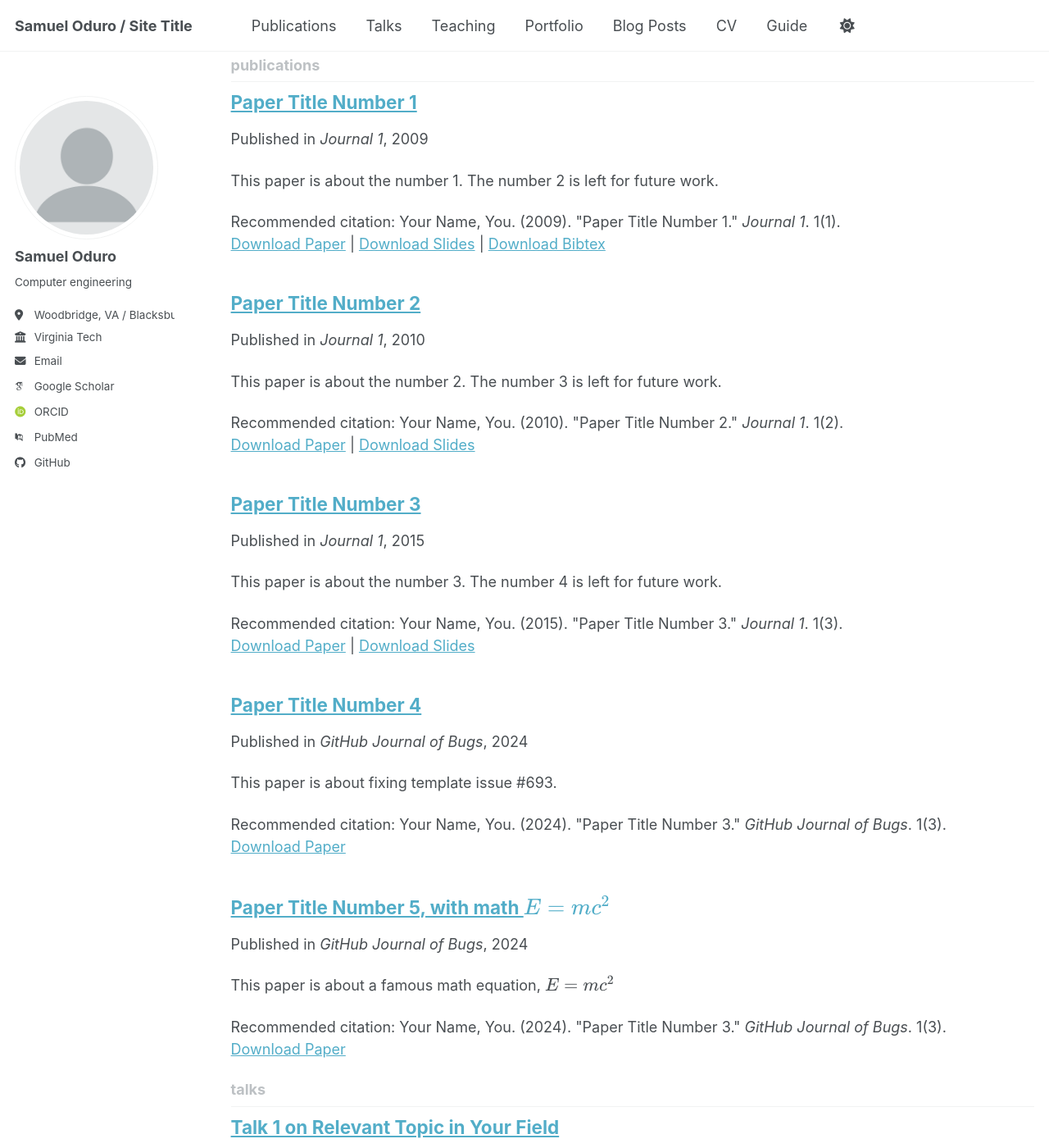
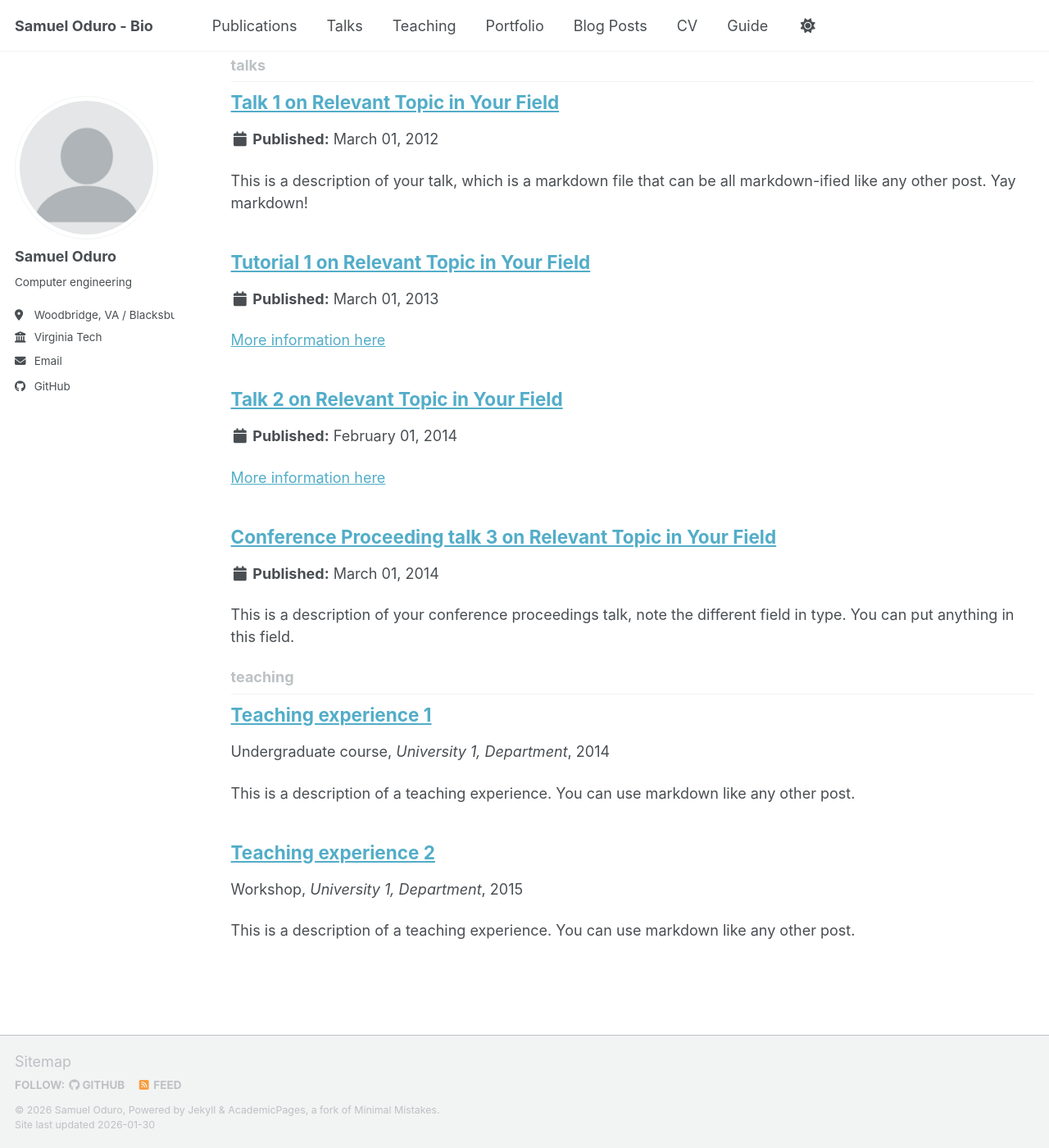
Before and after one commit to samduro3/samduro3.github.io, a Jekyll site: the page built from _pages/collection-archive.html, in a window 1280 px wide and 1400 px high, scrolled down 1042 px. Shown: the whole window at 82% size. Built offline with Jekyll 4.4.1, drawn with Linux system fonts in a browser that asks for light colours; some web fonts are replaced; a script bundle is joined from its source files by our own code; library files that are not in the unit come from our copies; some of the changed lines change nothing that is shown.

Commit message:
removed one of the unneeded pages

```diff
--- a/_config.yml
+++ b/_config.yml
@@ -9,7 +9,7 @@
 # Basic Site Settings
 locale                   : "en-US"
 site_theme               : "default" # The available themes options are "default", "air", "sunrise", "mint", "dirt" and "contrast"
-title                    : "Samuel Oduro / Site Title"
+title                    : "Samuel Oduro - Bio"
 title_separator          : "-"
 name                     : &name "Samuel Oduro"
 description              : &description "Your Name's academic portfolio"   # Update this with a general description of your site, this is the default if not overridden by a page
@@ -35,13 +35,13 @@
   # Academic websites
   academia         : # URL
   arxiv            : # URL - Update with the correct link to your profile
-  googlescholar    : "https://scholar.google.com/citations?user=PS_CX0AAAAAJ"
+  googlescholar    : # URL
   inspire-hep      : # URL
   impactstory      : # URL
-  orcid            : "https://orcid.org/yourorcidurl"
+  orcid            : # URL
   semantic         : # URL
   ssrn             : # URL
-  pubmed           : "https://www.ncbi.nlm.nih.gov/pubmed/?term=john+snow"
+  pubmed           : # URL
   researchgate     : # URL
   scopus           : # URL
   zotero           : # URL
@@ -225,7 +225,7 @@
     output: true
     permalink: /:collection/:path/
   publications:
-    output: true
+    output: false
     permalink: /:collection/:path/
   portfolio:
     output: true
```
